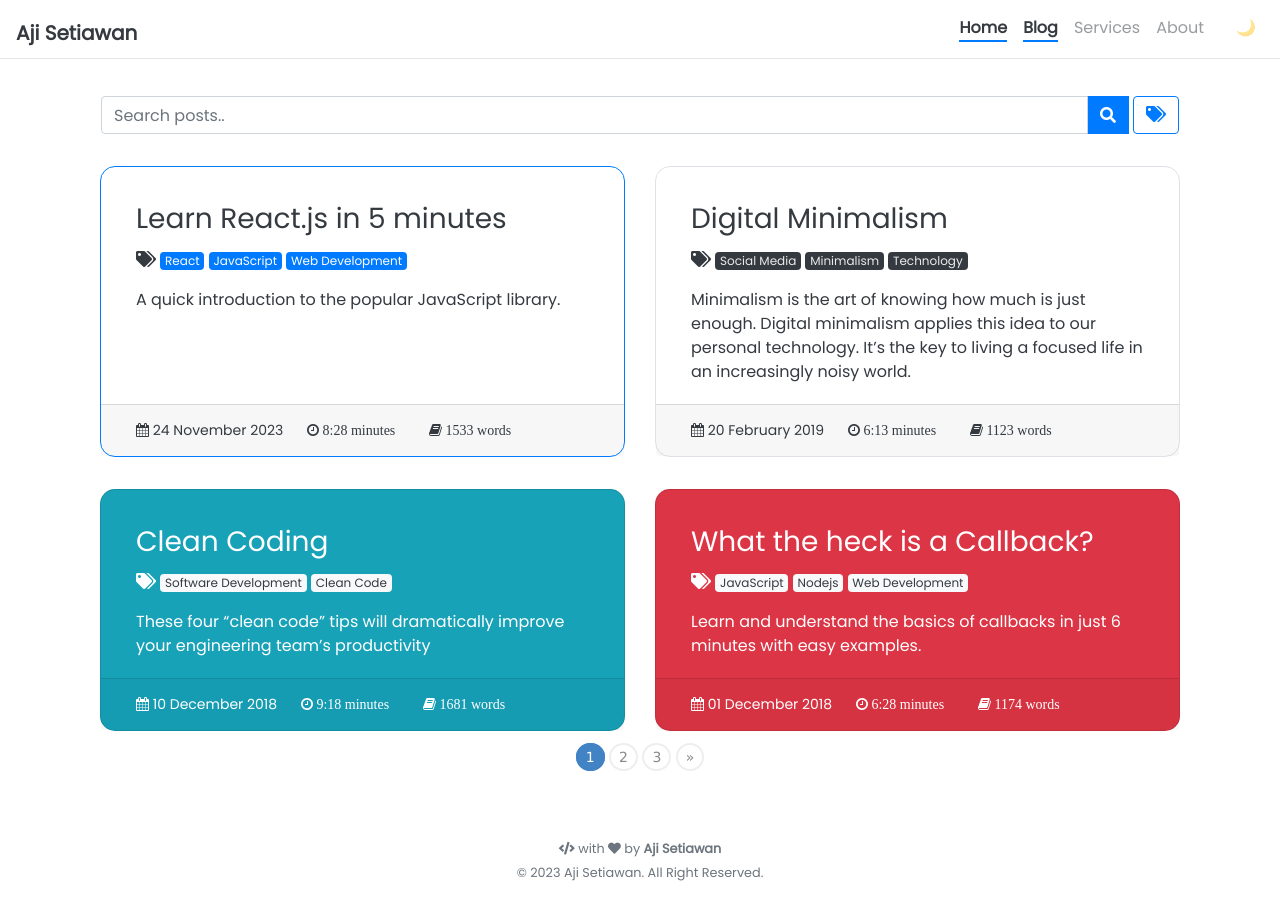
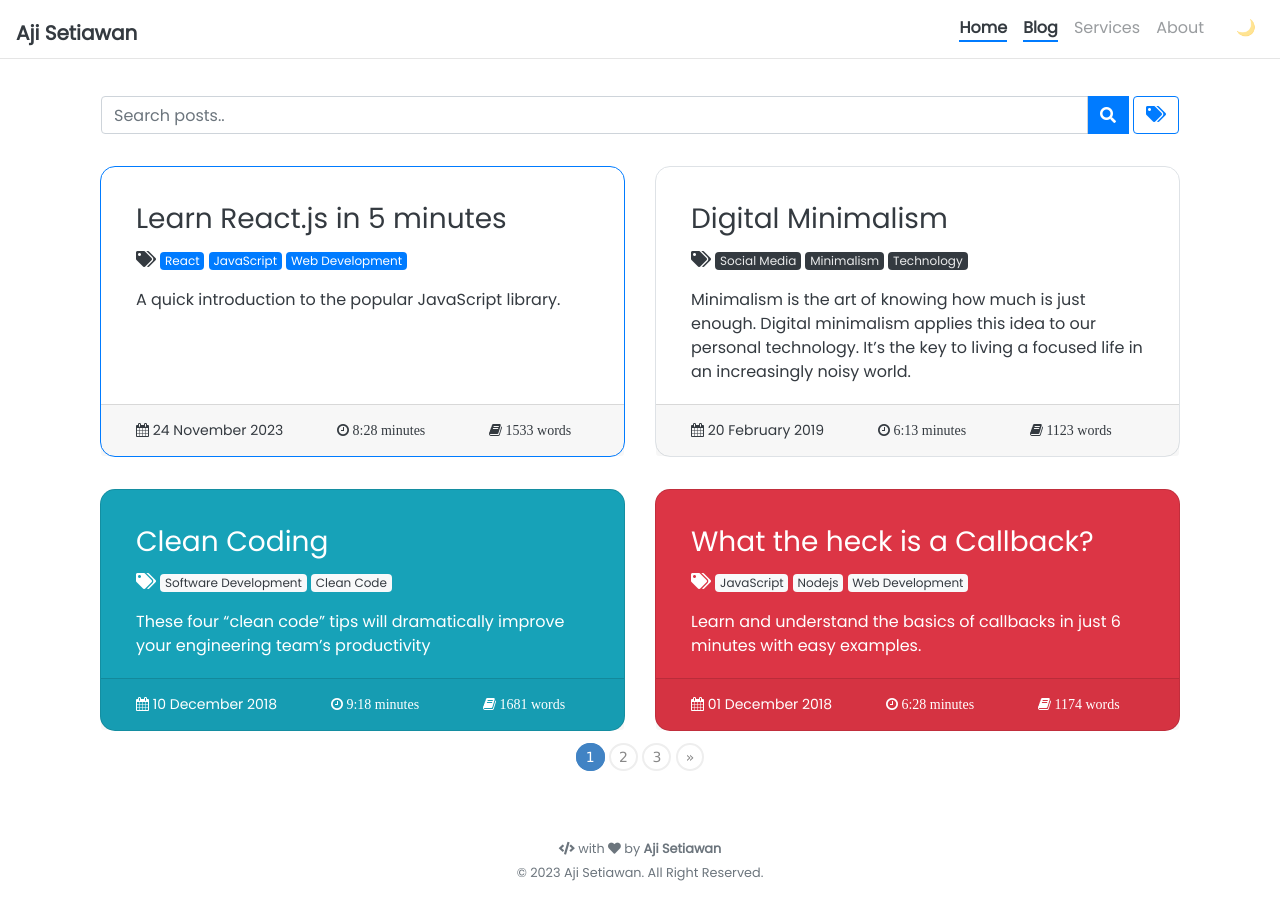
Before and after one commit to ajisetiawan716/ajisetiawan716.github.io, a Jekyll site: the page built from blog/index.html, in a window 1280 px wide. Built offline with Jekyll 4.4.1, drawn with Linux system fonts in a browser that asks for light colours; nearby versions of some CDN libraries; the list of posts is cut into pages by our own code; comment, search, counter and statistics services are not loaded.

Commit message:
Update reading_time.html

```diff
--- a/_includes/blog/reading_time.html
+++ b/_includes/blog/reading_time.html
@@ -15,6 +15,6 @@
 			<span class="icon-hourglass readingtime" style="margin-right:20px">阅读时间：{{ time }} {%if time > 1 %}mins{% else %}min{% endif %}</span>
 			<span class="icon-book readingtime" >字数：{{words}}</span>
 			{% else %}
-			<i class="fa fa-clock-o fa-1x" style="margin-left:20px"> {{ time }} minutes</i>
-			<i class="fa fa-book fa-1x" style="margin-left: 30px"> {{words}} words</i>
+			<i class="fa fa-clock-o fa-1x" style="margin-left:50px"> {{ time }} minutes</i>
+			<i class="fa fa-book fa-1x" style="margin-left:60px"> {{words}} words</i>
 			{% endif %}
```
